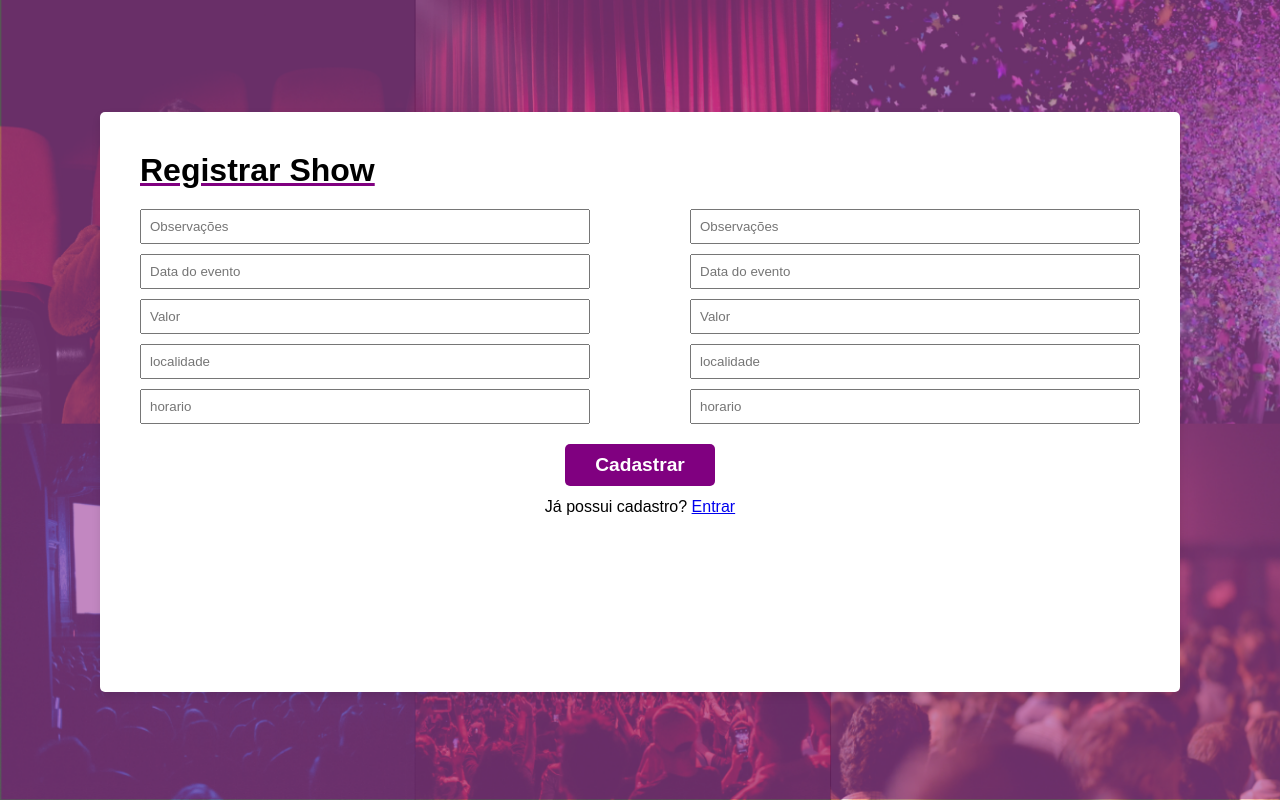
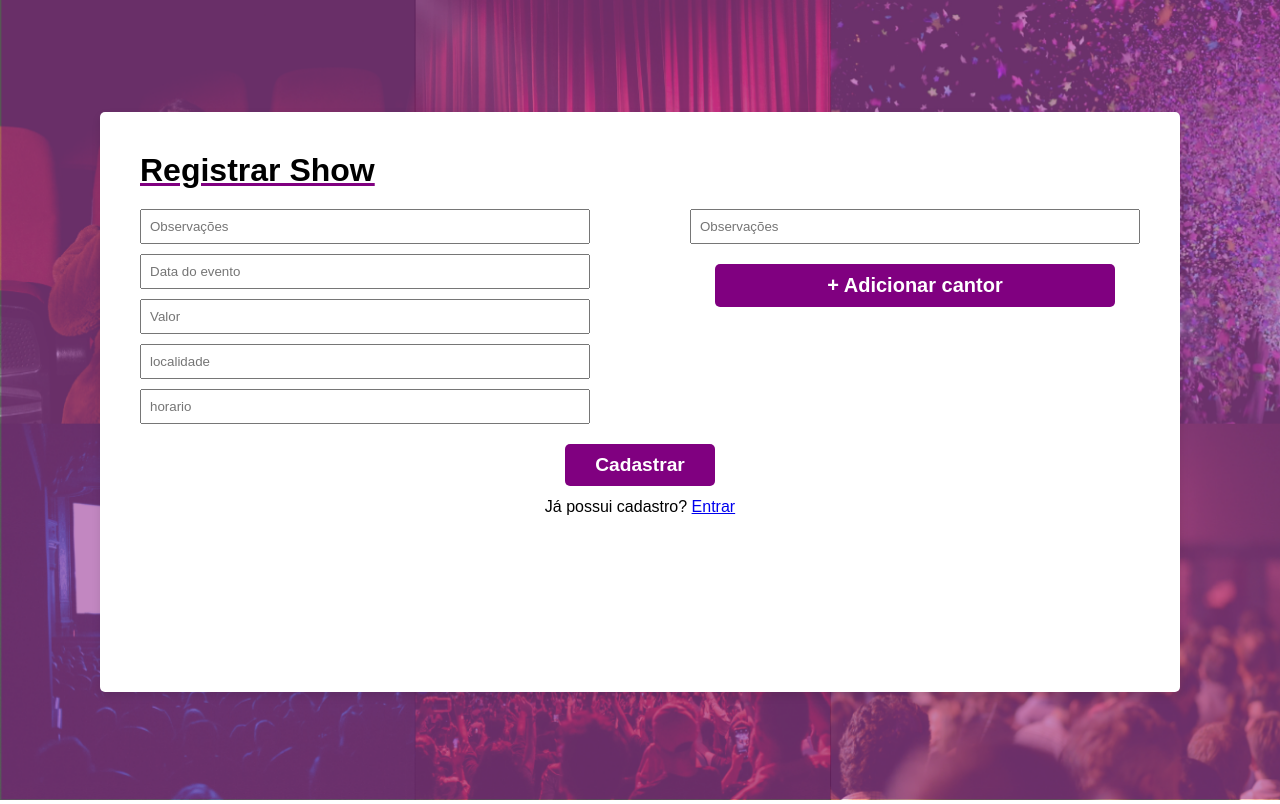
Before and after one commit to Helengendary/Celebre, a PHP site: page /admin/showRegistro.html in a window 1280 px wide. Run offline with PHP 8.4, Linux system fonts and the light colour scheme.

Commit message:
Tem que inserir e criar os eventos

```diff
--- a/admin/showRegistro.html
+++ b/admin/showRegistro.html
@@ -43,21 +43,7 @@
                             <input type="text" name="obs" id="obs" placeholder="Observações">
                         </label>
 
-                        <label for="dataEvento">
-                            <input type="text" name="dataEvento" id="dataEvento" placeholder="Data do evento">
-                        </label>
-
-                        <label for="valor">
-                            <input type="email" name="valor" id="valor" placeholder="Valor">
-                        </label>
-
-                        <label for="localidade">
-                            <input type="tel" name="localidade" id="localidade" placeholder="localidade">
-                        </label>
-
-                        <label for="horario">
-                            <input type="password" name="horario" id="horario" placeholder="horario">
-                        </label>
+                        <button class="inserirCantor">+ Adicionar cantor</button>
                     </div>
                 </div>
 
--- a/css/cadastro.css
+++ b/css/cadastro.css
@@ -56,7 +56,7 @@ input {
     box-sizing: border-box;
 }
 
-button, .btn {
+.btn {
     display: block;
     width: 150px;
     padding: 10px;
@@ -92,3 +92,17 @@ p{
 .checkbox-margin{
     margin: 5px 2px 10px 2px;
 }
+
+.inserirCantor {
+    display: block;
+    width: 400px;
+    padding: 10px;
+    margin: 10px auto 0;
+    background-color: #800080;
+    color: #fff;
+    border: none;
+    border-radius: 5px;
+    cursor: pointer;
+    font-size: 20px;
+    font-weight: bold;
+}
```
